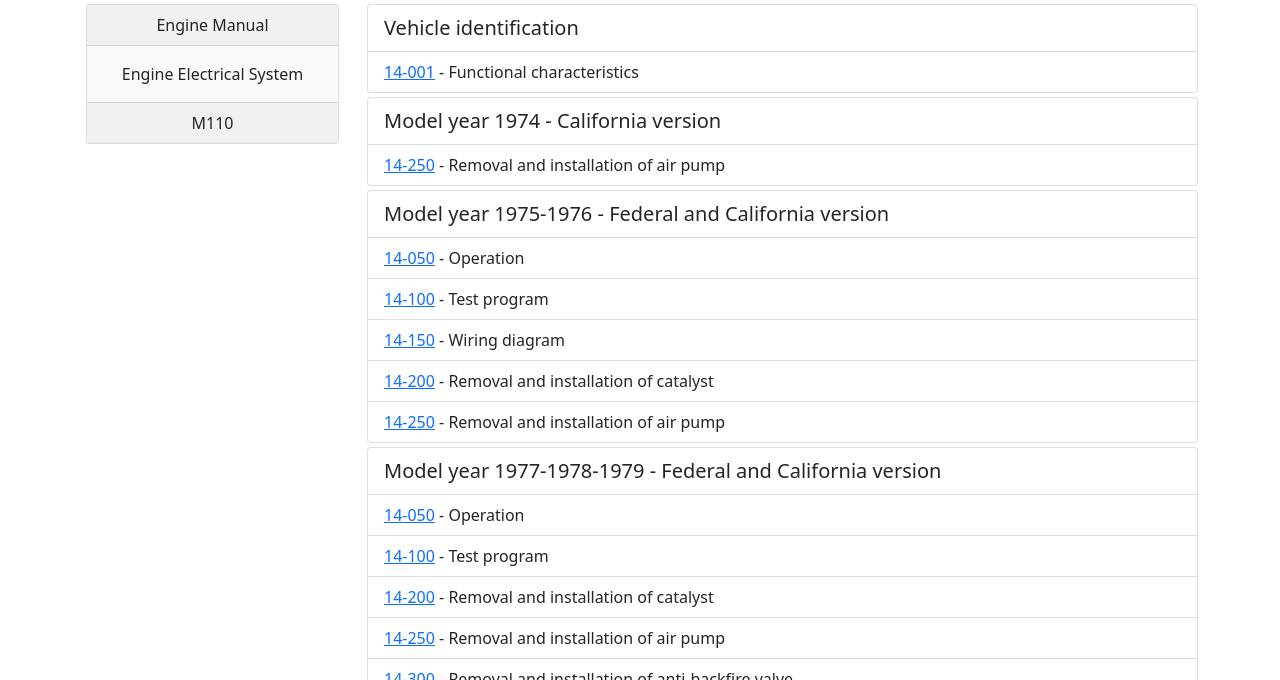
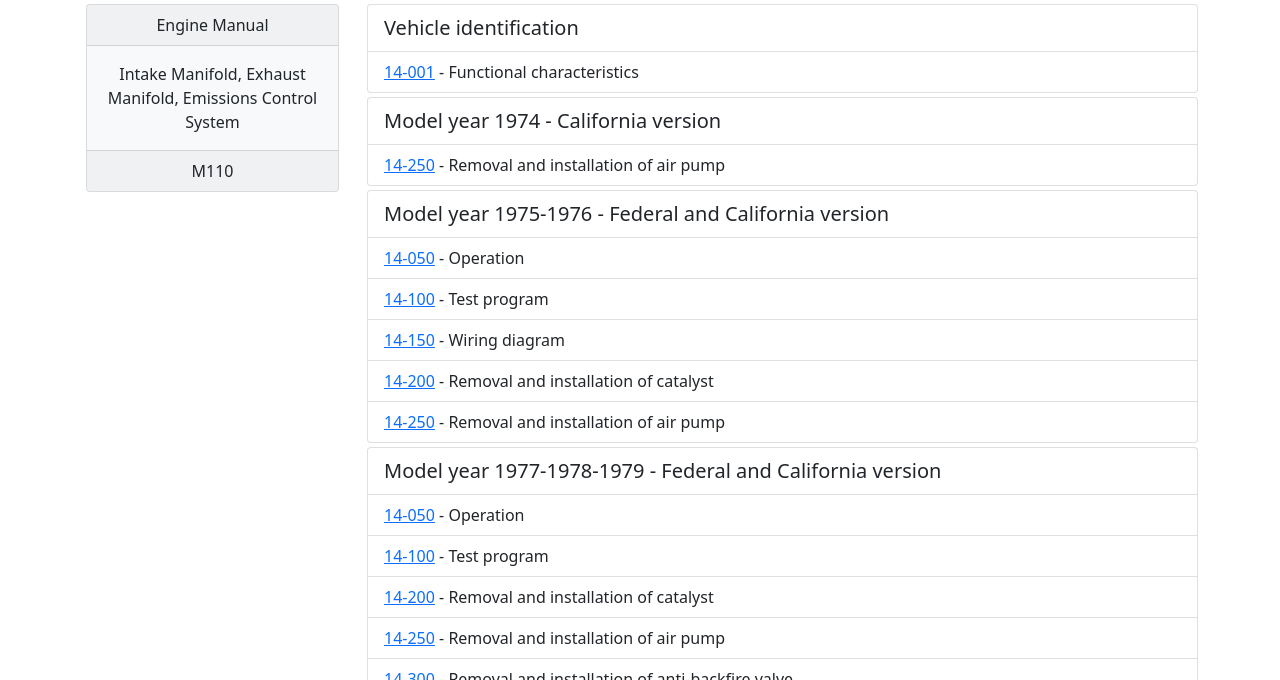
Before and after one commit to W116org/handbook, a Jekyll site: the page built from Engine/110/14IntExhECS.html, in a window 1280 px wide and 900 px high, cut to the strip 220-900 px from the top of the window. Built offline with Jekyll 4.4.1, drawn with Linux system fonts in a browser that asks for light colours; comment, search, counter and statistics services are not loaded.

Commit message:
Update 14IntExhECS.html

```diff
--- a/Engine/110/14IntExhECS.html
+++ b/Engine/110/14IntExhECS.html
@@ -11,7 +11,7 @@ lead: "1972-1980: 280S 280SE 300SD 450SE 450SEL"
     <div class="card text-center text-dark bg-light mb-3 mx-1">
       <div class="card-header">Engine Manual</div>
       <div class="card-body">
-        <p class="card-text">Engine Electrical System</p>
+        <p class="card-text">Intake Manifold, Exhaust Manifold, Emissions Control System</p>
       </div>
       <div class="card-footer">M110</div>
     </div>
```
